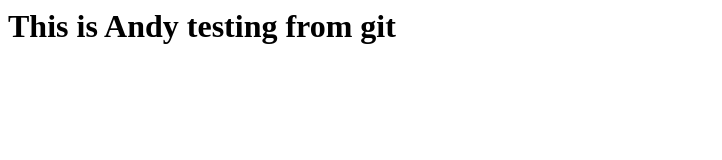
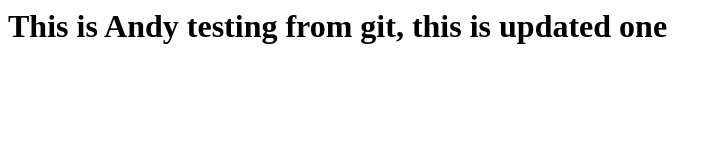
Before and after one commit to andyhaq/website, a plain HTML site: page index.html in a window 1280 px wide. Shown: the whole page, without its empty margins (0-722 px from the left). Drawn offline with Linux system fonts and the light colour scheme.

Commit message:
updated index

```diff
--- a/index.html
+++ b/index.html
@@ -1 +1 @@
-<h1>This is Andy testing from git<h1>
+<h1>This is Andy testing from git, this is updated one<h1>
```
